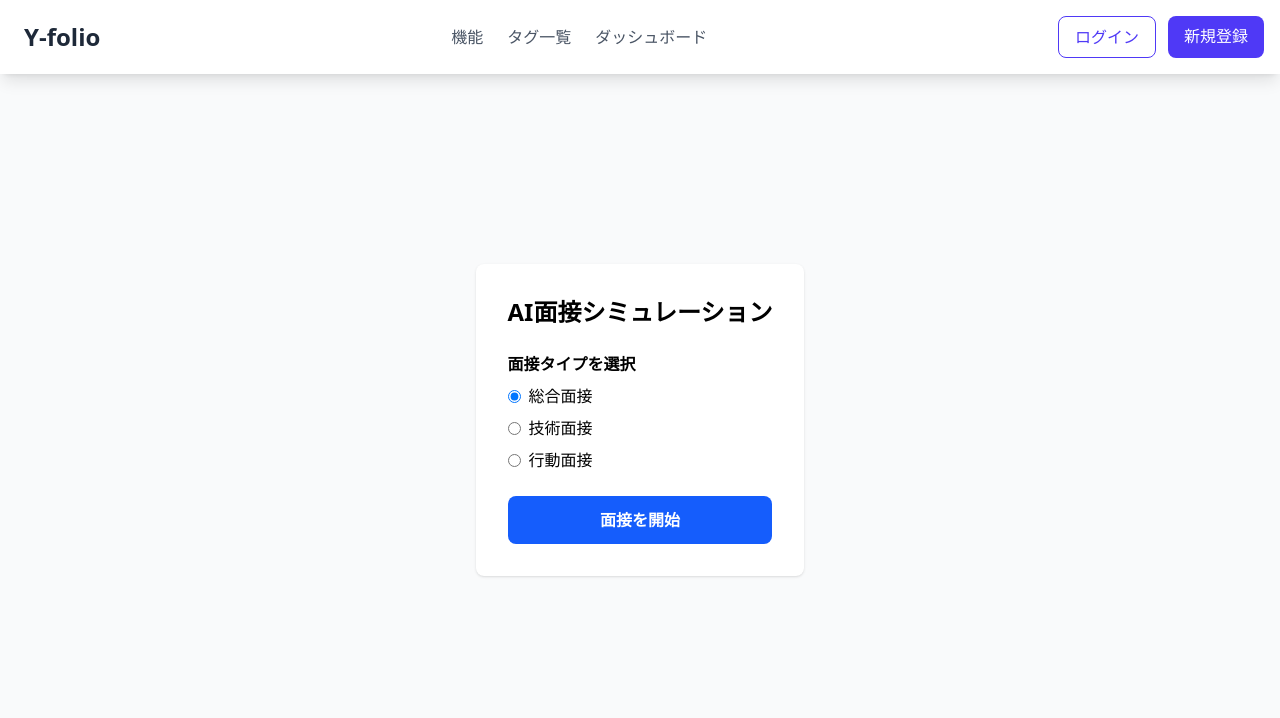
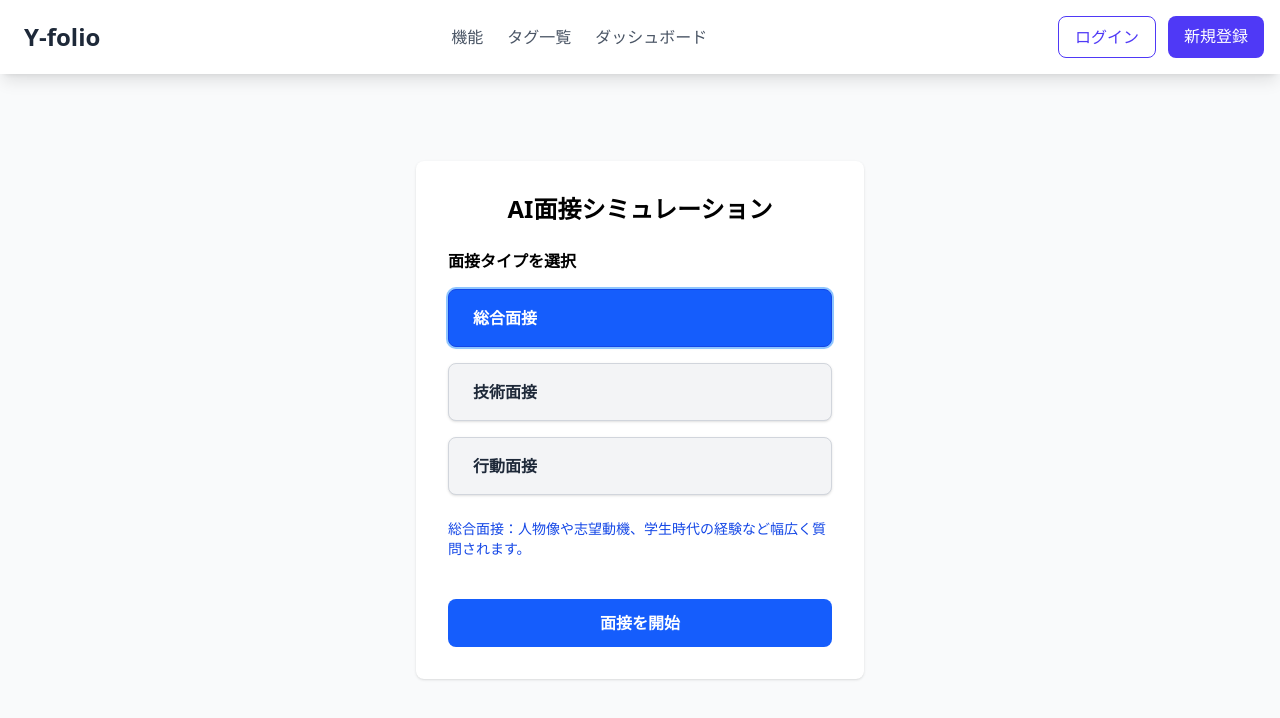
Before and after one commit to Ma2-take/y-folio-next, a Next.js app: page /interview in a window 1280 px wide. Shown: the top 718 px of the page. Built offline with nearby package versions, Linux system fonts and the light colour scheme.

Commit message:
履歴・対話形式実装

```diff
--- a/src/app/interview/page.tsx
+++ b/src/app/interview/page.tsx
@@ -4,20 +4,59 @@ import InterviewSetup from "@/components/InterviewSetup";
 import InterviewSession from "@/components/InterviewSession";
 import InterviewResults from "@/components/InterviewResults";
 
+// カテゴリごとのダミー質問（10問ずつ）
+const dummyQuestions = {
+  general: [
+    { id: 1, question: "自己紹介をお願いします。" },
+    { id: 2, question: "学生時代に最も力を入れたことは何ですか？" },
+    { id: 3, question: "今後どのようなキャリアを目指していますか？" },
+    { id: 4, question: "あなたの強み・弱みを教えてください。" },
+    { id: 5, question: "チームで協力した経験について教えてください。" },
+    { id: 6, question: "失敗から学んだことを教えてください。" },
+    { id: 7, question: "趣味や特技について教えてください。" },
+    { id: 8, question: "最近挑戦したことは何ですか？" },
+    { id: 9, question: "自分を一言で表すと？" },
+    { id: 10, question: "尊敬する人物とその理由は？" },
+  ],
+  technical: [
+    { id: 1, question: "最近学んだ技術について説明してください。" },
+    { id: 2, question: "ポートフォリオで最も技術的に難しかった点は何ですか？" },
+    { id: 3, question: "バグやエラーに直面したとき、どのように解決しますか？" },
+    { id: 4, question: "得意なプログラミング言語とその理由を教えてください。" },
+    { id: 5, question: "Gitやバージョン管理の経験について教えてください。" },
+    { id: 6, question: "チーム開発で意識している技術的なポイントは？" },
+    { id: 7, question: "アルゴリズムやデータ構造で得意なものは？" },
+    { id: 8, question: "最近読んだ技術書や記事について教えてください。" },
+    { id: 9, question: "テストや品質保証で心がけていることは？" },
+    { id: 10, question: "今後学びたい技術や分野は？" },
+  ],
+  behavioral: [
+    { id: 1, question: "困難な状況をどう乗り越えたか、具体例を教えてください。" },
+    { id: 2, question: "リーダーシップを発揮した経験はありますか？" },
+    { id: 3, question: "周囲と意見が合わなかったとき、どう対応しますか？" },
+    { id: 4, question: "目標達成のために工夫したことは？" },
+    { id: 5, question: "失敗や挫折をどう受け止め、次に活かしましたか？" },
+    { id: 6, question: "自分の成長を感じたエピソードを教えてください。" },
+    { id: 7, question: "時間管理や優先順位付けで意識していることは？" },
+    { id: 8, question: "ストレスを感じたときの対処法は？" },
+    { id: 9, question: "他者をサポートした経験について教えてください。" },
+    { id: 10, question: "新しい環境に適応した経験は？" },
+  ],
+};
+
 export default function InterviewPage() {
   const [step, setStep] = useState<'setup' | 'session' | 'result'>('setup');
   const [questions, setQuestions] = useState<{ id: number; question: string }[]>([]);
 
-  // ダミーの質問リスト
-  const dummyQuestions = [
-    { id: 1, question: "自己紹介をお願いします。" },
-    { id: 2, question: "ポートフォリオで最も力を入れた経験について教えてください。" },
-    { id: 3, question: "今後どのようなキャリアを目指していますか？" },
-  ];
-
-  // 面接開始時にダミー質問をセット
-  const handleStart = async () => {
-    setQuestions(dummyQuestions);
+  // 面接開始時にカテゴリごとの質問から3〜6問をランダムで出題
+  const handleStart = async (type: string) => {
+    const all = dummyQuestions[type as keyof typeof dummyQuestions] || dummyQuestions.general;
+    // シャッフル
+    const shuffled = [...all].sort(() => Math.random() - 0.5);
+    // 3〜6問のランダムな数
+    const min = 5, max = 10;
+    const num = Math.floor(Math.random() * (max - min + 1)) + min;
+    setQuestions(shuffled.slice(0, num));
     setStep('session');
   };
 
--- a/src/components/InterviewSession.tsx
+++ b/src/components/InterviewSession.tsx
@@ -1,60 +1,99 @@
 "use client";
-import { useState } from "react";
-import { Mic, MicOff, ArrowLeft, ArrowRight } from "lucide-react";
+import { useState, useRef, useEffect } from "react";
 
 interface Question {
   id: number;
   question: string;
 }
 
+type HistoryItem = { type: 'question' | 'answer'; text: string };
+
 export default function InterviewSession({ onFinish, questions }: { onFinish: () => void; questions: Question[] }) {
-  const [index, setIndex] = useState(0);
+  const [current, setCurrent] = useState(0);
   const [answer, setAnswer] = useState("");
-  const [isRecording, setIsRecording] = useState(false);
+  const [history, setHistory] = useState<HistoryItem[]>(
+    questions[0] ? [{ type: 'question', text: questions[0].question }] : []
+  );
+  // 回答履歴のref配列
+  const answerRefs = useRef<(HTMLDivElement | null)[]>([]);
 
-  if (!questions || questions.length === 0) {
-    return <div className="text-center text-gray-500">質問がありません</div>;
+  // 回答送信
+  const handleSend = () => {
+    if (!answer.trim()) return;
+    const newHistory: HistoryItem[] = [...history, { type: 'answer', text: answer }];
+    if (current < questions.length - 1) {
+      newHistory.push({ type: 'question', text: questions[current + 1].question });
+      setCurrent(current + 1);
+      setAnswer("");
+      setHistory(newHistory);
+    } else {
+      setHistory([...newHistory, { type: 'question', text: "面接は終了です。お疲れさまでした！" }]);
+      setAnswer("");
+      setTimeout(onFinish, 2000);
     }
+  };
 
+  // 履歴クリックで該当回答にスクロール
+  const handleHistoryClick = (idx: number) => {
+    answerRefs.current[idx]?.scrollIntoView({ behavior: "smooth", block: "center" });
+  };
+
+  // チャット本体の幅を調整し、履歴サイドバーを追加
   return (
-    <div className="max-w-lg mx-auto bg-white rounded-lg shadow p-8 mt-10">
-      <h3 className="text-lg font-semibold mb-4 text-blue-700">質問 {index + 1} / {questions.length}</h3>
-      <p className="mb-6 text-gray-800">{questions[index].question}</p>
-      <textarea
-        className="w-full p-3 border rounded-lg mb-4 focus:outline-blue-400"
-        rows={4}
+    <div className="max-w-4xl mx-auto bg-white rounded-lg shadow p-16 mt-10 flex flex-row h-[80vh]">
+      {/* 履歴サイドバー */}
+      <div className="w-64 pr-8 border-r flex flex-col">
+        <h3 className="text-lg font-bold mb-4 text-blue-700">回答履歴</h3>
+        <div className="flex-1 overflow-y-auto space-y-2">
+          {history
+            .map((item, idx) => ({ ...item, idx }))
+            .filter(item => item.type === 'answer')
+            .map((item, i) => (
+              <button
+                key={i}
+                className="w-full text-left px-3 py-2 rounded hover:bg-blue-50 border border-transparent hover:border-blue-300 text-gray-800 truncate"
+                onClick={() => handleHistoryClick(item.idx)}
+              >
+                {item.text}
+              </button>
+            ))}
+        </div>
+      </div>
+      {/* チャット本体 */}
+      <div className="flex-1 flex flex-col h-full pl-8">
+        <div className="flex-1 overflow-y-auto mb-4 space-y-4">
+          {history.map((item, idx) => (
+            <div
+              key={idx}
+              ref={el => {
+                if (item.type === 'answer') answerRefs.current[idx] = el;
+              }}
+              className={`flex ${item.type === 'question' ? 'justify-start' : 'justify-end'}`}
+            >
+              <div className={`px-4 py-2 rounded-lg ${item.type === 'question' ? 'bg-blue-100 text-blue-900' : 'bg-gray-200 text-gray-800'}`}>
+                {item.text}
+              </div>
+            </div>
+          ))}
+        </div>
+        {current < questions.length && (
+          <div className="flex gap-2">
+            <input
+              className="flex-1 border rounded-lg p-2"
               value={answer}
               onChange={e => setAnswer(e.target.value)}
+              onKeyDown={e => e.key === 'Enter' && handleSend()}
               placeholder="回答を入力してください"
             />
-      <div className="flex gap-2 mb-4">
             <button
-          className={`flex items-center gap-2 px-4 py-2 rounded-lg ${isRecording ? 'bg-red-600 text-white' : 'bg-gray-200 text-gray-800 hover:bg-gray-300'}`}
-          onClick={() => setIsRecording(r => !r)}
+              className="bg-blue-600 text-white px-4 py-2 rounded-lg"
+              onClick={handleSend}
+              disabled={!answer.trim()}
             >
-          {isRecording ? <MicOff className="w-4 h-4" /> : <Mic className="w-4 h-4" />}
-          {isRecording ? '録音停止' : '録音開始'}
+              送信
             </button>
-        <button
-          className="px-4 py-2 bg-gray-200 text-gray-800 rounded-lg hover:bg-gray-300 disabled:opacity-50"
-          onClick={() => setIndex(i => Math.max(0, i - 1))}
-          disabled={index === 0}
-        >
-          <ArrowLeft className="w-4 h-4 mr-1" />前の質問
-        </button>
-        <button
-          className="px-4 py-2 bg-blue-600 text-white rounded-lg hover:bg-blue-700 disabled:opacity-50 flex items-center"
-          onClick={() => {
-            if (index < questions.length - 1) {
-              setIndex(i => i + 1);
-              setAnswer("");
-            } else {
-              onFinish();
-            }
-          }}
-        >
-          {index < questions.length - 1 ? <>次の質問<ArrowRight className="w-4 h-4 ml-1" /></> : '面接を終了'}
-        </button>
+          </div>
+        )}
       </div>
     </div>
   );
--- a/src/components/InterviewSetup.tsx
+++ b/src/components/InterviewSetup.tsx
@@ -1,30 +1,45 @@
 "use client";
 import { useState } from "react";
 
+const typeDescriptions: Record<string, string> = {
+  general: "総合面接：人物像や志望動機、学生時代の経験など幅広く質問されます。",
+  technical: "技術面接：プログラミングや開発経験、技術的な知識・思考力を問う質問が中心です。",
+  behavioral: "行動面接：過去の行動や考え方、チームでの役割、リーダーシップなどを深掘りします。",
+};
+
+const typeLabels: Record<string, string> = {
+  general: "総合面接",
+  technical: "技術面接",
+  behavioral: "行動面接",
+};
+
 export default function InterviewSetup({ onStart }: { onStart: (type: string) => void }) {
-  const [type, setType] = useState("general");
+  const [type, setType] = useState<'general' | 'technical' | 'behavioral'>('general');
+
   return (
     <div className="max-w-md mx-auto bg-white rounded-lg shadow p-8 mt-10">
       <h2 className="text-2xl font-bold mb-6 text-center">AI面接シミュレーション</h2>
       <div className="mb-6">
-        <label className="block mb-2 font-semibold">面接タイプを選択</label>
-        <div className="space-y-2">
-          <label className="flex items-center gap-2">
-            <input type="radio" value="general" checked={type === "general"} onChange={() => setType("general")} />
-            総合面接
-          </label>
-          <label className="flex items-center gap-2">
-            <input type="radio" value="technical" checked={type === "technical"} onChange={() => setType("technical")} />
-            技術面接
-          </label>
-          <label className="flex items-center gap-2">
-            <input type="radio" value="behavioral" checked={type === "behavioral"} onChange={() => setType("behavioral")} />
-            行動面接
-          </label>
+        <label className="block mb-4 font-semibold">面接タイプを選択</label>
+        <div className="flex flex-col gap-4">
+          {(['general', 'technical', 'behavioral'] as const).map((t) => (
+            <button
+              key={t}
+              type="button"
+              className={`w-full text-left px-6 py-4 rounded-lg border transition font-semibold shadow-sm focus:outline-none
+                ${type === t ? 'bg-blue-600 text-white border-blue-700 ring-2 ring-blue-300' : 'bg-gray-100 text-gray-800 border-gray-300 hover:bg-blue-50'}`}
+              onClick={() => setType(t)}
+            >
+              {typeLabels[t]}
+            </button>
+          ))}
+        </div>
+        <div className="mt-6 min-h-[2.5rem] text-blue-700 text-sm">
+          {typeDescriptions[type]}
         </div>
       </div>
       <button
-        className="w-full bg-blue-600 text-white py-3 rounded-lg font-semibold hover:bg-blue-700 transition"
+        className="w-full bg-blue-600 text-white py-3 rounded-lg font-semibold hover:bg-blue-700 transition mt-4"
         onClick={() => onStart(type)}
       >
         面接を開始
```
Lines whose indentation alone changed are shown as unchanged.
